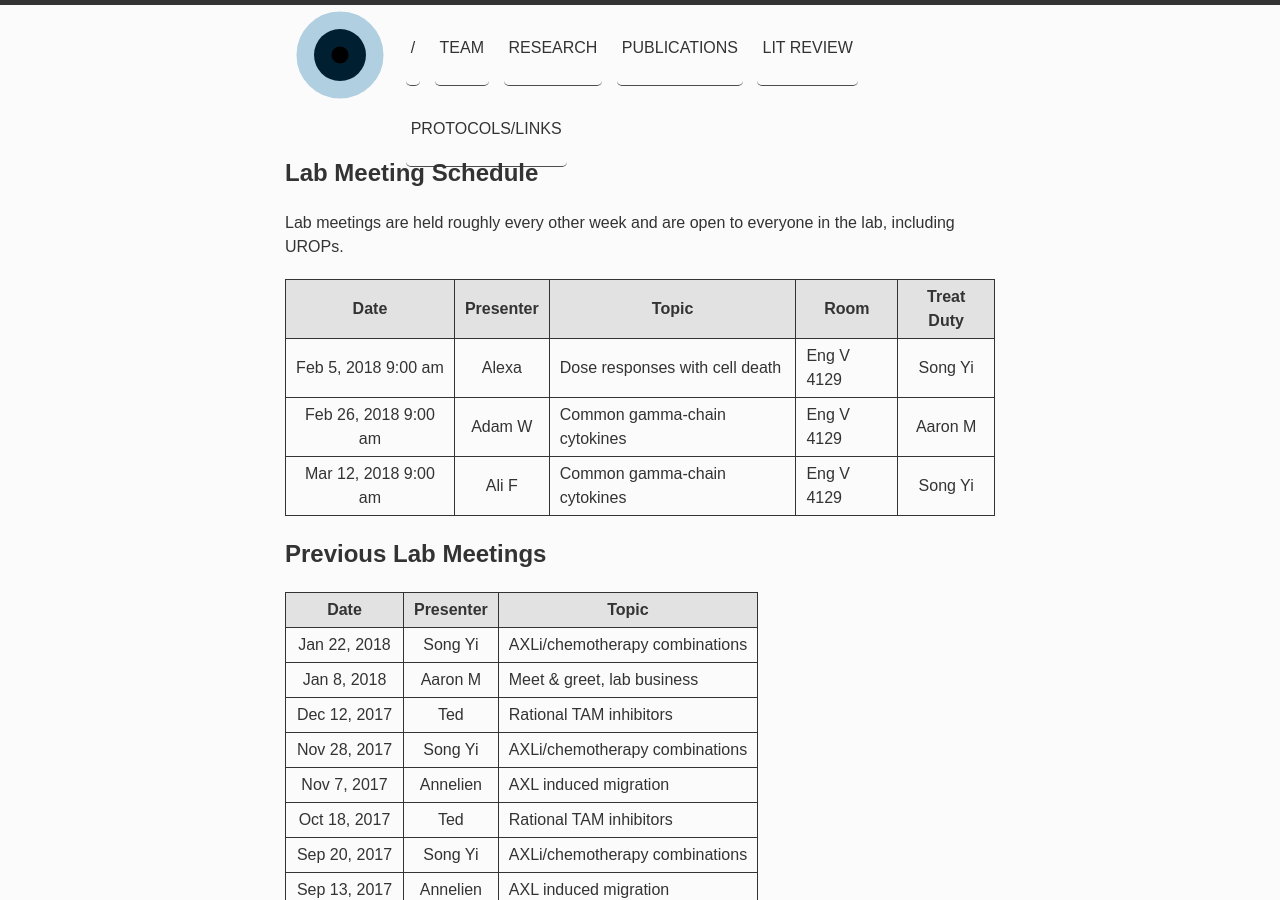
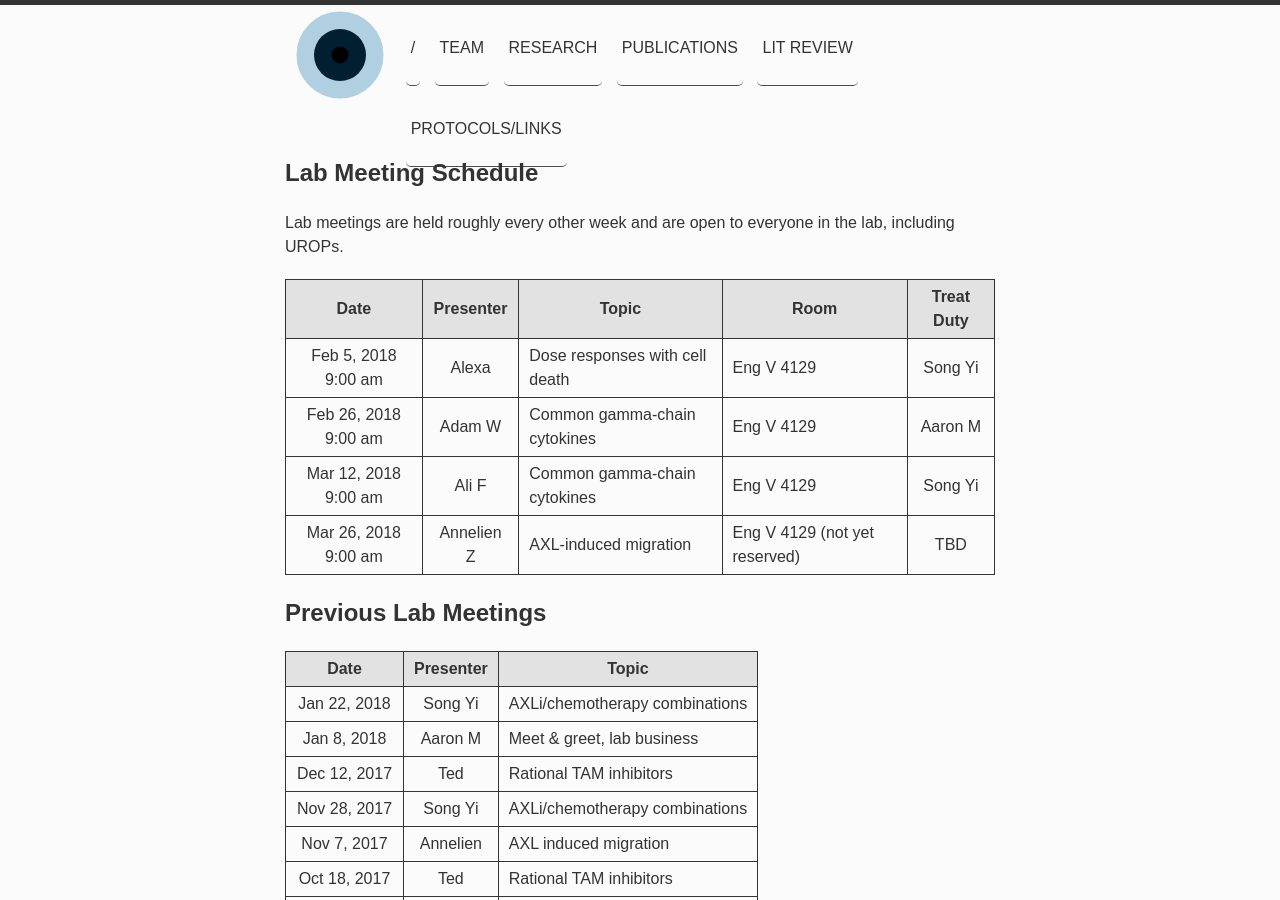
Before and after one commit to meyer-lab/asmlab.org, a Jekyll site: the page built from team/lab_meeting.md, in a window 1280 px wide and 900 px high. Built offline with Jekyll 4.4.1, drawn with Linux system fonts in a browser that asks for light colours; some web fonts are replaced.

Commit message:
Update meetings.yml

```diff
--- a/_data/meetings.yml
+++ b/_data/meetings.yml
@@ -122,3 +122,9 @@
   topic: Common gamma-chain cytokines
   room: Eng V 4129
   treats: Song Yi
+
+- date: 2018-03-26 9:00:00
+  presenter: Annelien Z
+  topic: AXL-induced migration
+  room: Eng V 4129 (not yet reserved)
+  treats: TBD
```
